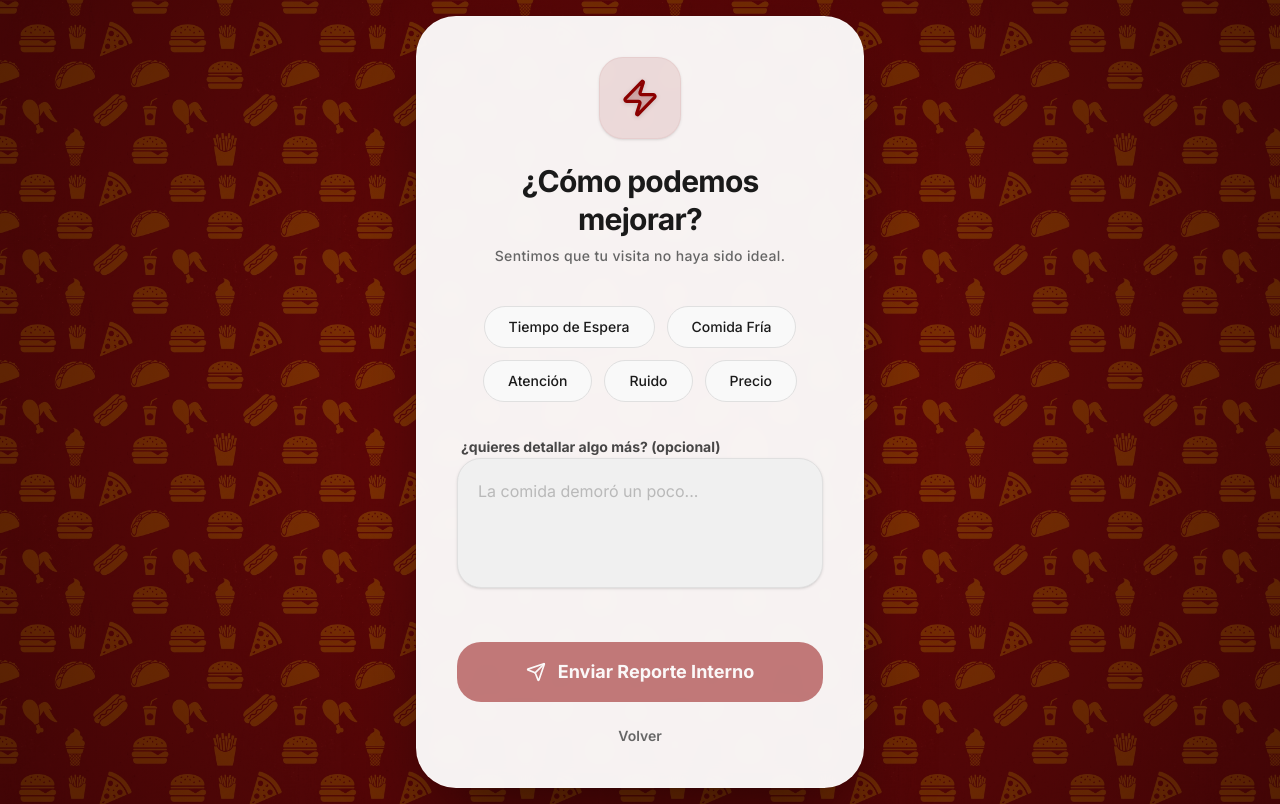
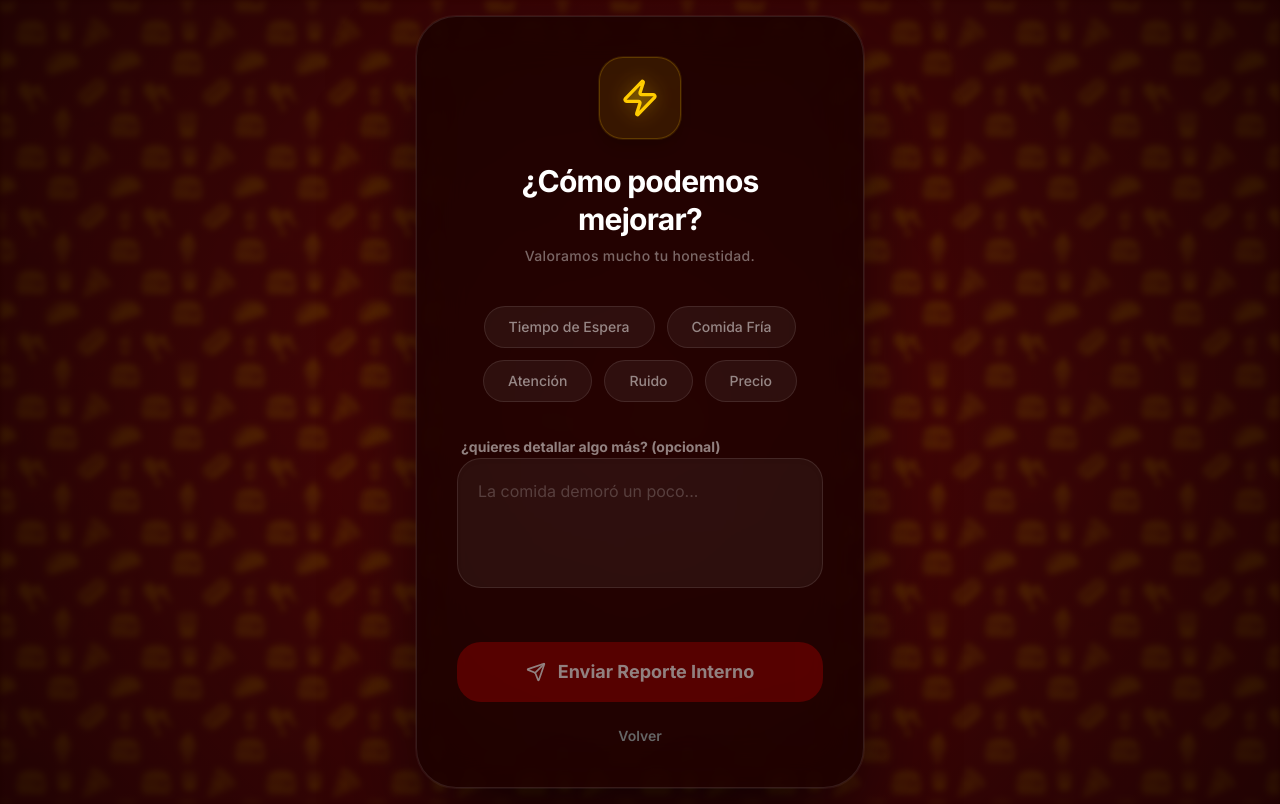
Before and after one commit to dvelezmarulanda-coder/APP-RESTAURANTES, a Next.js app: page / in a window 1280 px wide. Both pictures are taken after a click on the button 520 px from the left and 485 px from the top of the page. Built offline with nearby package versions, Linux system fonts and the light colour scheme; no server answers.

Commit message:
design: blur background and implement premium dark burgundy card theme

```diff
--- a/components/feedback-wizard.tsx
+++ b/components/feedback-wizard.tsx
@@ -100,17 +100,17 @@ export function FeedbackWizard() {
     if (step === "SUBMITTED") {
         return (
             <div className="text-center space-y-6 animate-in fade-in zoom-in duration-500 py-8">
-                <div className="w-24 h-24 bg-primary/5 rounded-full flex items-center justify-center mx-auto ring-1 ring-primary/20">
-                    <span className="text-6xl drop-shadow-[0_0_15px_rgba(255,204,0,0.5)]">
+                <div className="w-24 h-24 bg-white/5 rounded-full flex items-center justify-center mx-auto ring-1 ring-white/10">
+                    <span className="text-6xl drop-shadow-[0_0_20px_rgba(255,204,0,0.5)]">
                         {isPositive ? "⭐" : "🎁"}
                     </span>
                 </div>
 
                 <div className="space-y-2">
-                    <h2 className="text-3xl font-bold tracking-tight text-foreground">
+                    <h2 className="text-3xl font-bold tracking-tight text-white leading-tight">
                         {isPositive ? "¡Gracias por tu apoyo!" : "¡Gracias por ayudarnos!"}
                     </h2>
-                    <p className="text-muted-foreground max-w-[80%] mx-auto">
+                    <p className="text-white/60 max-w-[80%] mx-auto font-medium">
                         {isPositive
                             ? "Tus comentarios nos ayudan muchísimo a seguir mejorando."
                             : "Lamentamos que no haya sido perfecto. Aquí tienes un detalle para la próxima:"}
@@ -135,22 +135,22 @@ export function FeedbackWizard() {
         <div className="w-full mx-auto">
             <div className="text-center mb-10 space-y-4">
                 <div className="flex justify-center mb-6 transition-all duration-700 hover:rotate-6">
-                    <div className="p-5 bg-[#8B0000]/10 rounded-3xl shadow-sm border border-[#8B0000]/5">
-                        <Zap className="w-10 h-10 text-[#8B0000] fill-[#8B0000]/20 drop-shadow-sm" />
+                    <div className="p-5 bg-[#FFCC00]/10 rounded-3xl shadow-lg border border-[#FFCC00]/20 ring-1 ring-[#FFCC00]/10">
+                        <Zap className="w-10 h-10 text-[#FFCC00] fill-[#FFCC00]/20 drop-shadow-[0_0_10px_rgba(255,204,0,0.4)]" />
                     </div>
                 </div>
 
                 <div className="space-y-2">
-                    <h1 className="text-3xl font-bold tracking-tight text-foreground leading-tight">
+                    <h1 className="text-3xl font-bold tracking-tight text-white leading-tight">
                         {step === "RATING"
                             ? "Califica Tu Experiencia"
                             : isPositive
                                 ? "¿Qué fue lo que más te gustó?"
                                 : "¿Cómo podemos mejorar?"}
                     </h1>
-                    <p className="text-muted-foreground text-sm font-medium tracking-wide">
-                        {step === "RATING" && "Permítenos conocer tu opinión sobre hoy."}
-                        {step === "DETAILS" && !isPositive && "Sentimos que tu visita no haya sido ideal."}
+                    <p className="text-white/40 text-sm font-medium tracking-wide">
+                        {step === "RATING" && "Ayúdanos a brindarte un mejor servicio cada día."}
+                        {step === "DETAILS" && !isPositive && "Valoramos mucho tu honestidad."}
                     </p>
                 </div>
             </div>
@@ -179,7 +179,7 @@ export function FeedbackWizard() {
 
                     {/* Comment Section */}
                     <div className="space-y-3">
-                        <label className="text-sm font-bold ml-1 text-foreground/80 lowercase first-letter:uppercase">
+                        <label className="text-sm font-bold ml-1 text-white/50 lowercase first-letter:uppercase">
                             {isPositive ? "Déjanos un comentario (Opcional)" : "¿Quieres detallar algo más? (Opcional)"}
                         </label>
                         <textarea
@@ -187,7 +187,7 @@ export function FeedbackWizard() {
                             onChange={(e) => setComment(e.target.value)}
                             placeholder={isPositive ? "Todo estuvo excelente..." : "La comida demoró un poco..."}
                             required={false}
-                            className="w-full bg-[#f0f0f0] border border-[#e0e0e0] rounded-[24px] p-5 min-h-[130px] text-[#1a1a1a] placeholder:text-[#666666]/40 focus:ring-2 focus:ring-[#8B0000]/20 focus:border-[#8B0000]/50 focus:outline-none resize-none transition-all shadow-sm"
+                            className="w-full bg-white/5 border border-white/10 rounded-[24px] p-5 min-h-[130px] text-white placeholder:text-white/20 focus:ring-2 focus:ring-[#FFCC00]/20 focus:border-[#FFCC00]/50 focus:outline-none resize-none transition-all shadow-inner"
                         />
                     </div>
 
@@ -200,7 +200,7 @@ export function FeedbackWizard() {
                                     type="button"
                                     disabled={isSubmitting}
                                     onClick={() => submitSurvey(false)}
-                                    className="w-full py-4 rounded-[24px] font-bold text-lg text-[#8B0000] bg-[#8B0000]/5 hover:bg-[#8B0000]/10 border border-[#8B0000]/10 transition-all flex items-center justify-center gap-3 active:scale-95"
+                                    className="w-full py-4 rounded-[24px] font-bold text-lg text-white bg-white/5 hover:bg-white/10 border border-white/10 transition-all flex items-center justify-center gap-3 active:scale-95"
                                 >
                                     <MessageSquare className="w-5 h-5" /> Enviar Comentarios
                                 </button>
@@ -213,8 +213,8 @@ export function FeedbackWizard() {
                                         onClick={() => submitSurvey(true)}
                                         className={cn(
                                             "w-full py-4 rounded-[24px] font-bold text-lg transition-all duration-300 flex items-center justify-center gap-3",
-                                            "bg-[#8B0000] text-white hover:brightness-110 active:scale-95",
-                                            "shadow-lg shadow-[#8B0000]/10 hover:shadow-xl hover:shadow-[#8B0000]/20",
+                                            "bg-[#FFCC00] text-black hover:brightness-110 active:scale-95",
+                                            "shadow-xl shadow-[#FFCC00]/20 hover:shadow-2xl hover:shadow-[#FFCC00]/30",
                                             isSubmitting && "opacity-50 cursor-not-allowed"
                                         )}
                                     >
@@ -234,7 +234,7 @@ export function FeedbackWizard() {
                                 className={cn(
                                     "w-full py-4 rounded-[24px] font-bold text-lg transition-all duration-300 flex items-center justify-center gap-3",
                                     "bg-[#8B0000] text-white hover:brightness-110 active:scale-95 disabled:opacity-50 disabled:cursor-not-allowed",
-                                    "shadow-lg shadow-[#8B0000]/10 hover:shadow-xl hover:shadow-[#8B0000]/20",
+                                    "shadow-xl shadow-[#8B0000]/20 hover:shadow-2xl hover:shadow-[#8B0000]/30",
                                     (isSubmitting || selectedTags.length === 0) && "shadow-none"
                                 )}
                             >
--- a/components/layout/feedback-container.tsx
+++ b/components/layout/feedback-container.tsx
@@ -10,22 +10,22 @@ export function FeedbackContainer({ children, className, ...props }: FeedbackCon
         <main
             className={cn(
                 "min-h-screen w-full flex flex-col items-center justify-center p-4 relative overflow-hidden",
-                "bg-[#6b0303] text-foreground transition-all duration-700",
+                "bg-[#4a0202] text-white transition-all duration-700",
                 className
             )}
             {...props}
         >
-            {/* Soft Red Background with Silhouettes */}
+            {/* Soft Red Background with Silhouettes (Blurred) */}
             <div
-                className="absolute inset-0 bg-[url('/images/bg-fastfood.png')] bg-repeat opacity-[0.25] scale-100 pointer-events-none"
-                style={{ backgroundSize: '300px' }}
+                className="absolute inset-0 bg-[url('/images/bg-fastfood.png')] bg-repeat opacity-[0.2] scale-100 pointer-events-none blur-[3px]"
+                style={{ backgroundSize: '250px' }}
             />
 
-            {/* Vignette Overlay for Depth */}
-            <div className="absolute inset-0 bg-radial-[circle_at_center,_transparent_0%,_rgba(0,0,0,0.4)_100%] pointer-events-none" />
+            {/* Darker Vignette Overlay for Depth */}
+            <div className="absolute inset-0 bg-radial-[circle_at_center,_transparent_0%,_rgba(0,0,0,0.6)_100%] pointer-events-none" />
 
             <div className="relative w-full max-w-md mx-auto animate-in fade-in zoom-in duration-1000">
-                <div className="bg-white/95 backdrop-blur-md p-10 rounded-[40px] border border-white/20 shadow-[0_40px_80px_-20px_rgba(0,0,0,0.5)] ring-1 ring-black/5">
+                <div className="bg-[#1a0101]/80 backdrop-blur-xl p-10 rounded-[40px] border border-white/10 shadow-[0_50px_100px_-20px_rgba(0,0,0,0.8)] ring-1 ring-white/5">
                     {children}
                 </div>
             </div>
--- a/components/ui/tag-button.tsx
+++ b/components/ui/tag-button.tsx
@@ -23,8 +23,8 @@ export function TagButton({
                 "px-6 py-2.5 rounded-full text-sm font-medium transition-all duration-300 border",
                 "active:scale-95 focus-visible:ring-2 focus-visible:ring-offset-2 focus-visible:ring-primary",
                 selected
-                    ? "bg-primary text-white border-primary shadow-md font-bold transform scale-105"
-                    : "bg-background text-foreground border-border hover:border-primary/40 hover:text-primary hover:bg-white hover:shadow-sm",
+                    ? "bg-[#FFCC00] text-black border-[#FFCC00] shadow-[0_0_20px_rgba(255,204,0,0.3)] font-bold transform scale-105"
+                    : "bg-white/5 text-white/50 border-white/10 hover:border-[#FFCC00]/40 hover:text-white hover:bg-white/10",
                 className
             )}
             {...props}
```
